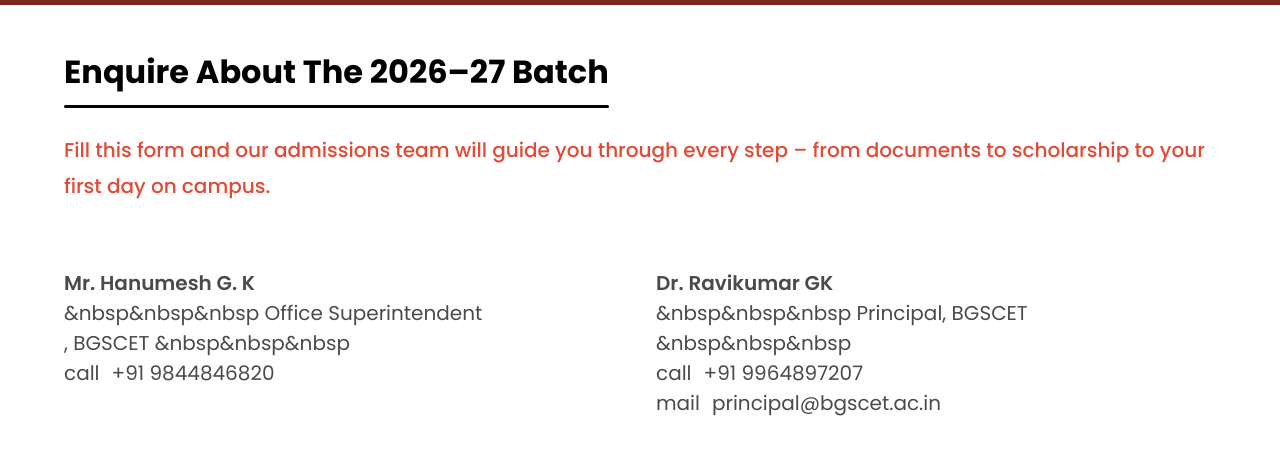
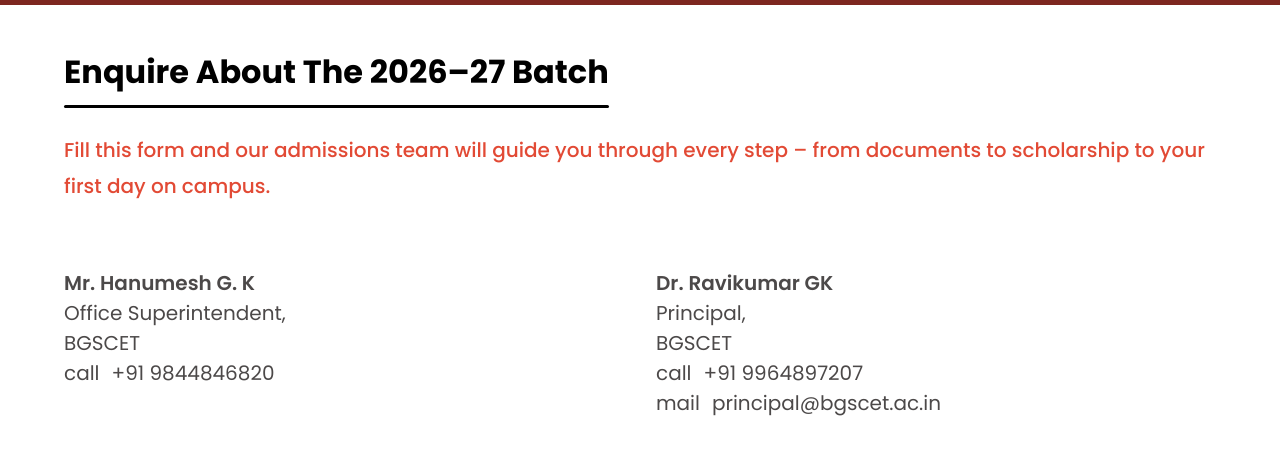
Before and after one commit to naveen-manthri/bgscet, a React (Vite) app: page /contact in a window 1280 px wide. Shown: the part 1084-1538 px from the top of the page. Built offline with nearby package versions, Linux system fonts and the light colour scheme.

Commit message:
COMMENTED / REMOVED NBS

```diff
--- a/src/data/contactEnquiryData.ts
+++ b/src/data/contactEnquiryData.ts
@@ -10,15 +10,15 @@ export const contactEnquiryData: ContactEnquiryData = {
     {
       id: 1,
       name: "Mr. Hanumesh G. K",
-      designation: "&nbsp&nbsp&nbsp Office Superintendent",
-      organization: ", BGSCET &nbsp&nbsp&nbsp ",
+      designation: "Office Superintendent,",
+      organization: "BGSCET ",
       phone: "+91 9844846820",
     },
     {
       id: 2,
       name: "Dr. Ravikumar GK",
-      designation: "&nbsp&nbsp&nbsp Principal, BGSCET",
-      organization: " &nbsp&nbsp&nbsp",
+      designation: "Principal, ",
+      organization: "BGSCET",
       phone: "+91 9964897207",
       email: "principal@bgscet.ac.in",
     },
```
